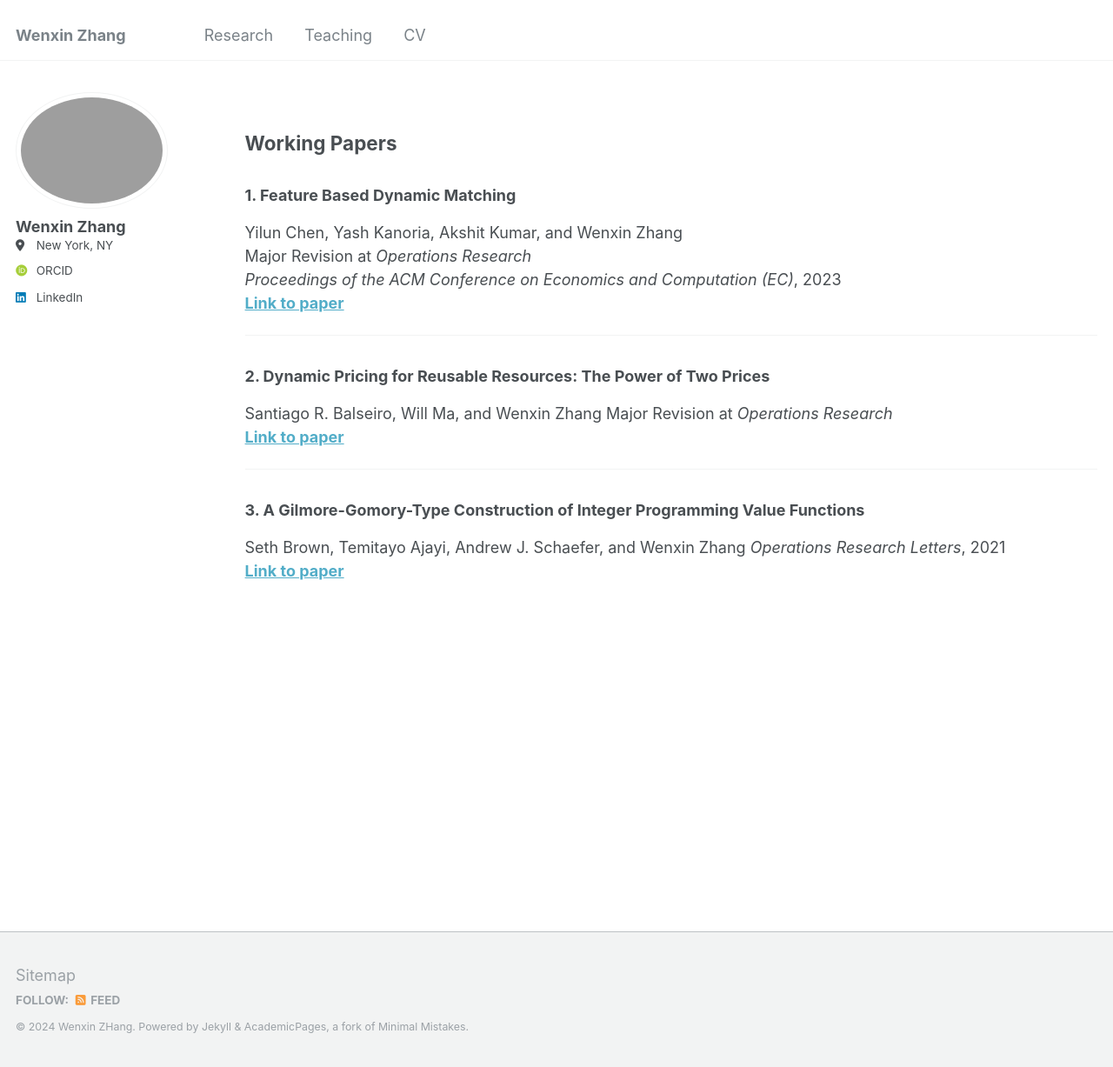
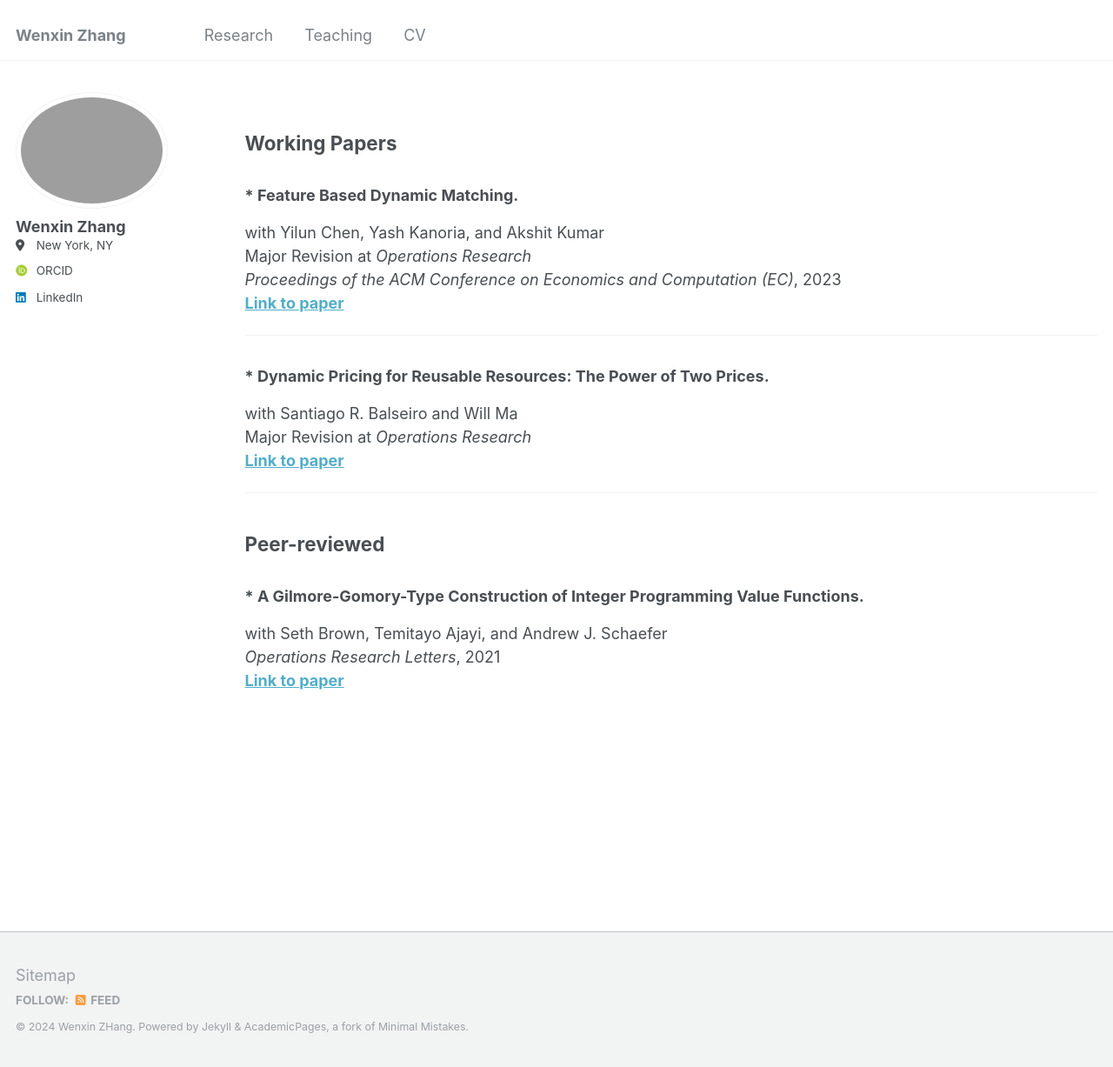
Before and after one commit to kimwx/wenxinzhang.github.io, a Jekyll site: the page built from _pages/research.md, in a window 1280 px wide and 1227 px high. Shown: the whole window at 87% size. Built offline with Jekyll 4.4.1, drawn with Linux system fonts in a browser that asks for light colours; some web fonts are replaced.

Commit message:
Update research.md

```diff
--- a/_pages/research.md
+++ b/_pages/research.md
@@ -8,22 +8,24 @@ author_profile: true
 
 ## Working Papers
 
-### 1. Feature Based Dynamic Matching
-Yilun Chen, Yash Kanoria, Akshit Kumar, and Wenxin Zhang
+### * Feature Based Dynamic Matching.
+with Yilun Chen, Yash Kanoria, and Akshit Kumar
 Major Revision at *Operations Research*
 *Proceedings of the ACM Conference on Economics and Computation (EC)*, 2023
 [**Link to paper**](https://papers.ssrn.com/sol3/papers.cfm?abstract_id=4451799)
 
 ---
 
-### 2. Dynamic Pricing for Reusable Resources: The Power of Two Prices
-Santiago R. Balseiro, Will Ma, and Wenxin Zhang
+### * Dynamic Pricing for Reusable Resources: The Power of Two Prices.
+with Santiago R. Balseiro and Will Ma
 Major Revision at *Operations Research*
 [**Link to paper**](https://arxiv.org/abs/2308.13822)
 
 ---
 
-### 3. A Gilmore-Gomory-Type Construction of Integer Programming Value Functions
-Seth Brown, Temitayo Ajayi, Andrew J. Schaefer, and Wenxin Zhang
+## Peer-reviewed
+
+### * A Gilmore-Gomory-Type Construction of Integer Programming Value Functions.
+with Seth Brown, Temitayo Ajayi, and Andrew J. Schaefer
 *Operations Research Letters*, 2021
 [**Link to paper**](https://www.sciencedirect.com/science/article/pii/S0167637721000602)
```
